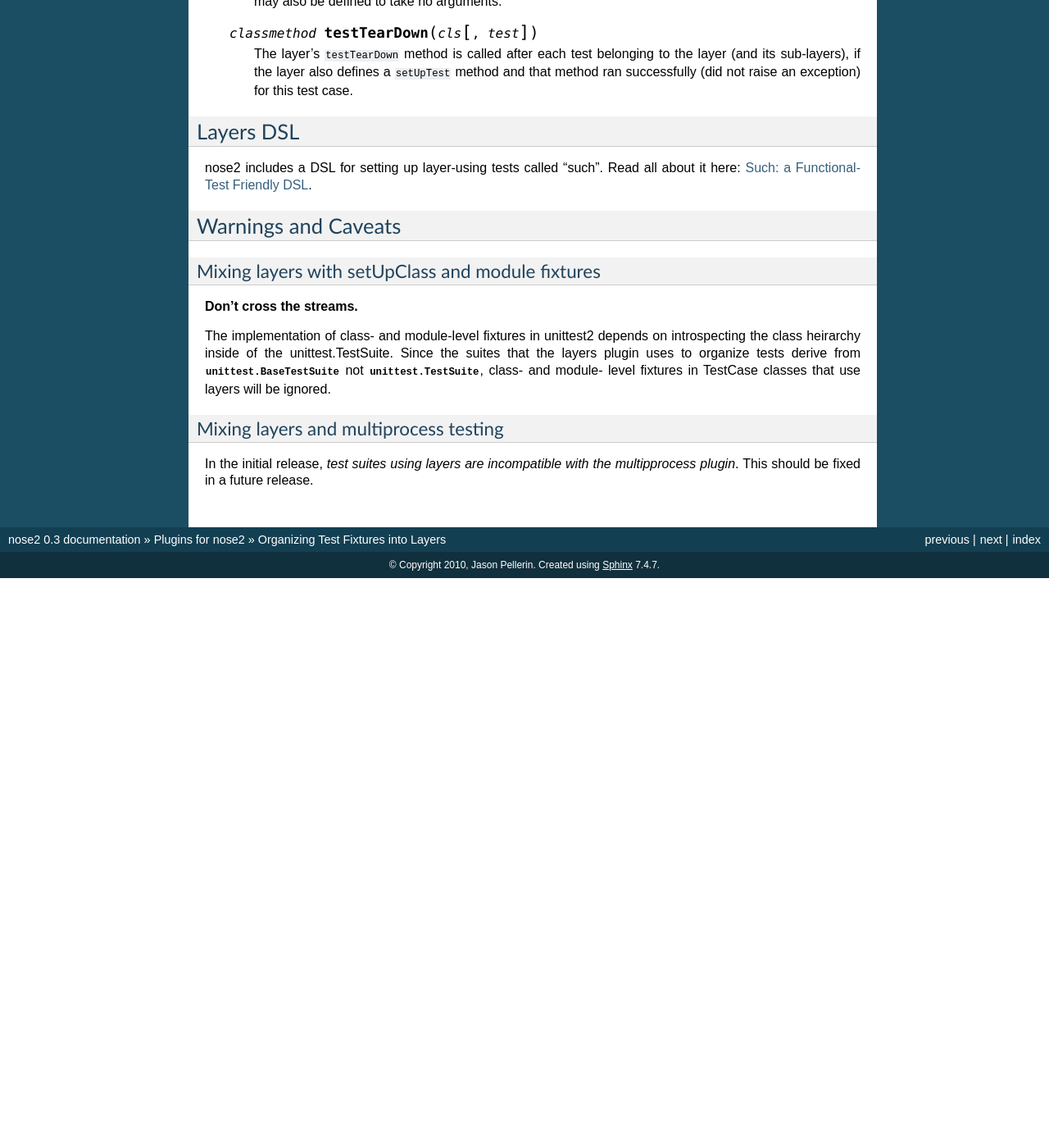
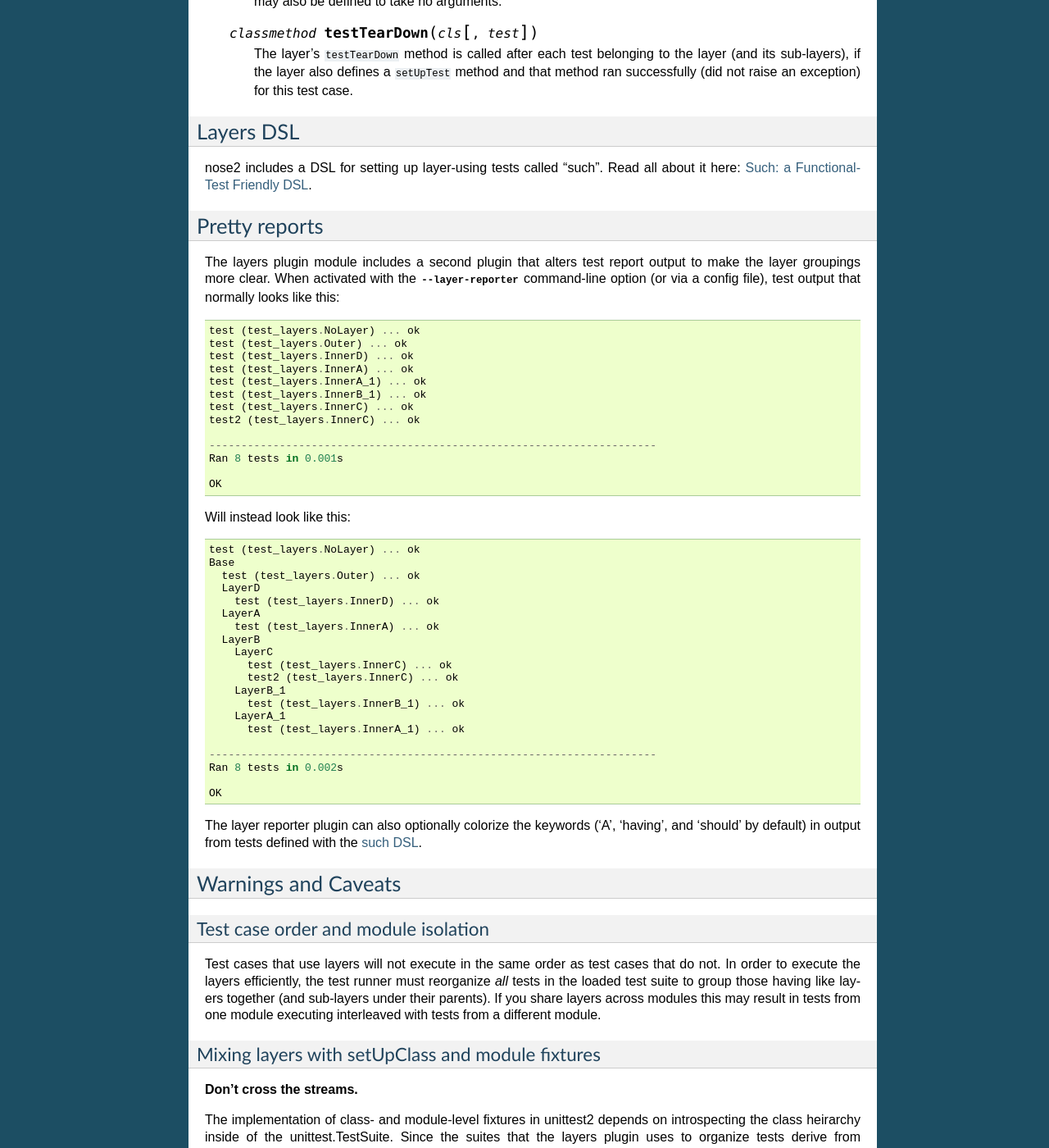
Before and after one commit to nose-devs/nose2, a Sphinx documentation site: the page built from docs/plugins/layers.rst, in a window 1280 px wide and 1400 px high, scrolled down 1742 px. Shown: the whole window at 82% size. Built offline with Sphinx 7.4.7, drawn with Linux system fonts in a browser that asks for light colours; before the commit the page ends 2447 px from its top, so only the background shows below that; some of the changed text lies outside the part shown.

Commit message:
Work on docs

```diff
--- a/docs/plugins/layers.rst
+++ b/docs/plugins/layers.rst
@@ -93,7 +98,7 @@
 
    Not an acutal class, but reference documentation for
    the methods layers can implement. There is no layer
-   base class. Layers should be subclasses of :class:`object`
+   base class. Layers must be subclasses of :class:`object`
    or other layers.
 
    .. classmethod :: setUp(cls)
@@ -133,9 +138,69 @@
 nose2 includes a DSL for setting up layer-using tests called
 "such". Read all about it here: :doc:`../such_dsl`.
 
+Pretty reports
+==============
+
+The layers plugin module includes a second plugin that alters test
+report output to make the layer groupings more clear. When activated
+with the :option:`--layer-reporter` command-line option (or via a config
+file), test output that normally looks like this::
+
+  test (test_layers.NoLayer) ... ok
+  test (test_layers.Outer) ... ok
+  test (test_layers.InnerD) ... ok
+  test (test_layers.InnerA) ... ok
+  test (test_layers.InnerA_1) ... ok
+  test (test_layers.InnerB_1) ... ok
+  test (test_layers.InnerC) ... ok
+  test2 (test_layers.InnerC) ... ok
+
+  ----------------------------------------------------------------------
+  Ran 8 tests in 0.001s
+
+  OK
+
+Will instead look like this::
+
+  test (test_layers.NoLayer) ... ok
+  Base
+    test (test_layers.Outer) ... ok
+    LayerD
+      test (test_layers.InnerD) ... ok
+    LayerA
+      test (test_layers.InnerA) ... ok
+    LayerB
+      LayerC
+        test (test_layers.InnerC) ... ok
+        test2 (test_layers.InnerC) ... ok
+      LayerB_1
+        test (test_layers.InnerB_1) ... ok
+      LayerA_1
+        test (test_layers.InnerA_1) ... ok
+
+  ----------------------------------------------------------------------
+  Ran 8 tests in 0.002s
+
+  OK
+
+The layer reporter plugin can also optionally colorize the keywords
+('A', 'having', and 'should' by default) in output from tests defined
+with the :doc:`such DSL <../such_dsl>`.
+
 
 Warnings and Caveats
 ====================
+
+Test case order and module isolation
+------------------------------------
+
+Test cases that use layers will not execute in the same order as test
+cases that do not. In order to execute the layers efficiently, the
+test runner must reorganize *all* tests in the loaded test suite to
+group those having like layers together (and sub-layers under their
+parents). If you share layers across modules this may result in tests
+from one module executing interleaved with tests from a different
+module.
 
 
 Mixing layers with setUpClass and module fixtures
@@ -155,3 +220,9 @@
 
 In the initial release, *test suites using layers are incompatible with
 the multipprocess plugin*. This should be fixed in a future release.
+
+
+Plugin reference
+================
+
+.. autoplugin :: nose2.plugins.layers
```
Also changed, not shown: other parts of docs/plugins/layers.rst (+8 -3 lines), docs/such_dsl.rst (+108 -7 lines), 7 other files.
